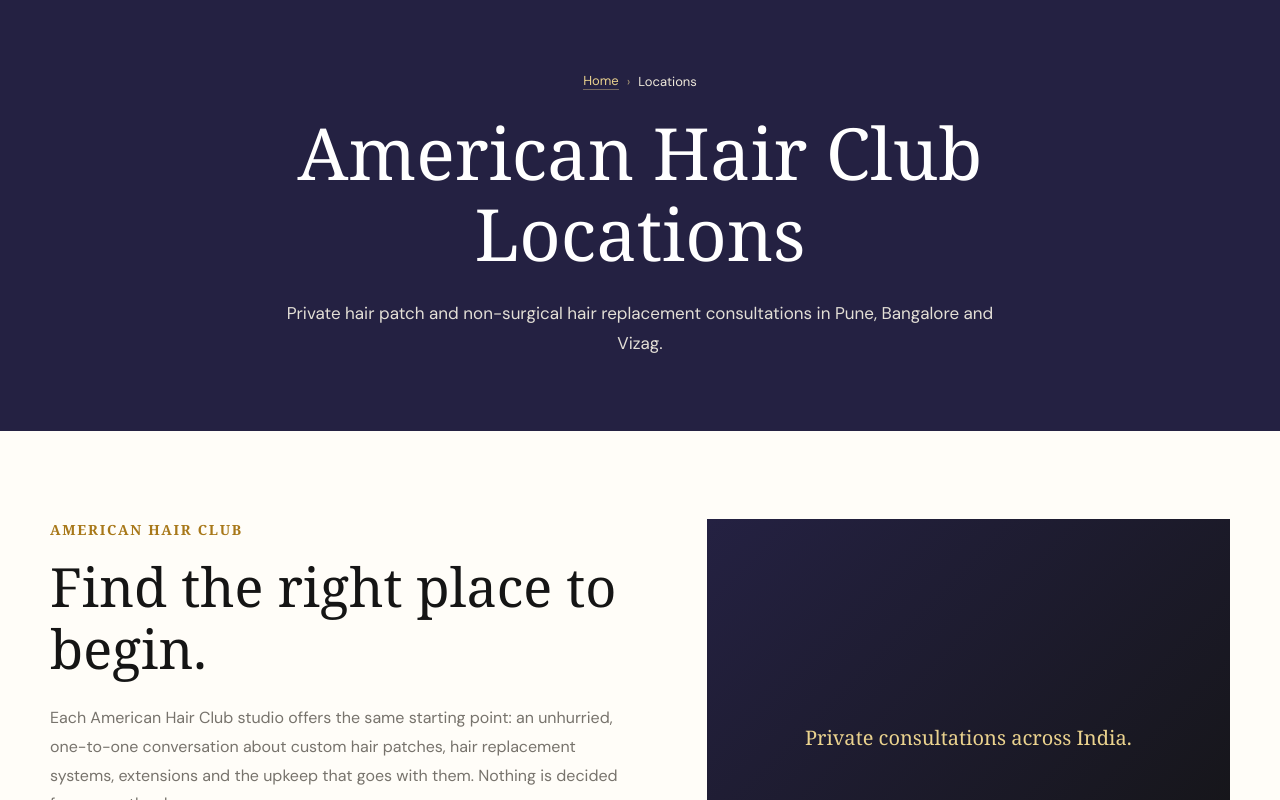
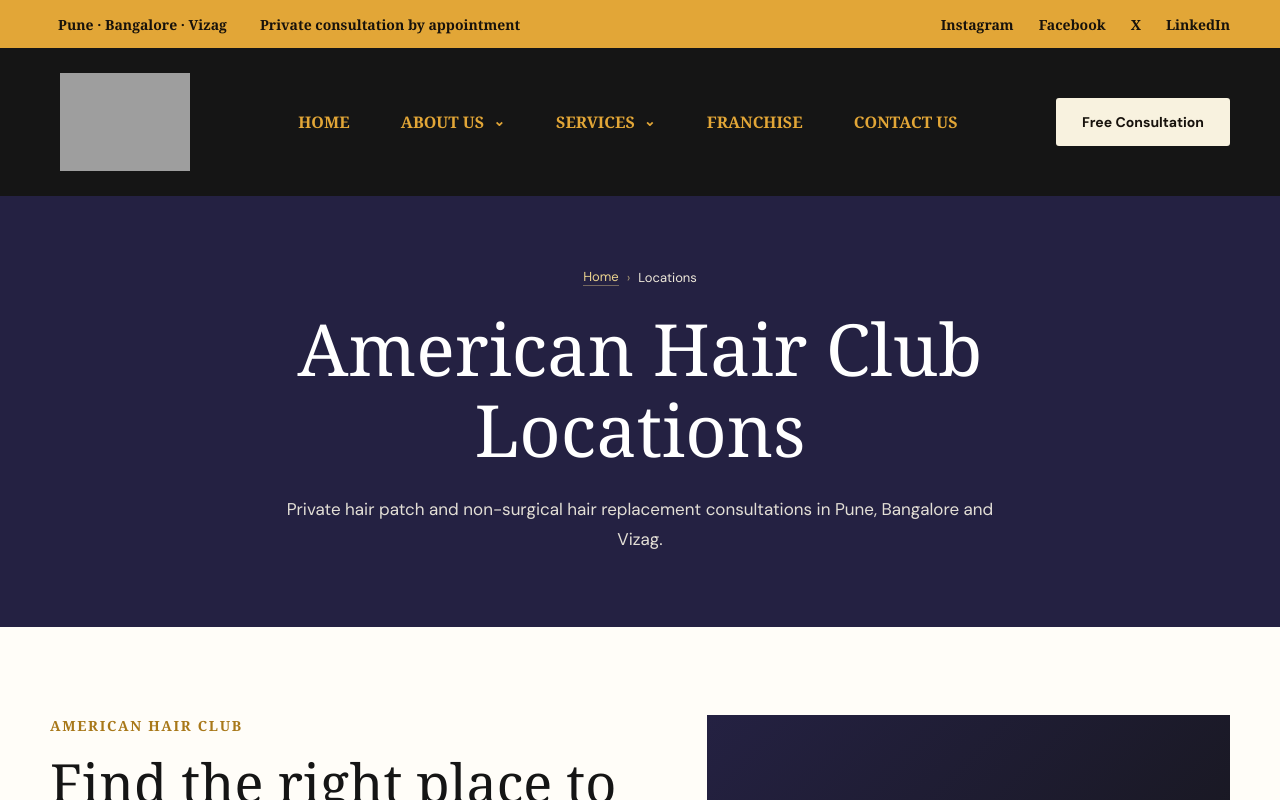
Before and after one commit to hr8976/americanhairclinic, a Next.js app: page /locations in a window 1280 px wide. Shown: the top 800 px of the page. Built offline with nearby package versions, Linux system fonts and the light colour scheme; grey boxes are pictures that could not be loaded.

Commit message:
wrap locations hub in shared site chrome

```diff
--- a/app/locations/page.tsx
+++ b/app/locations/page.tsx
@@ -5,6 +5,7 @@
 import { locations } from "../../data/locations";
 import { buildPageMetadata } from "../../lib/metadata";
 import { canonicalUrl } from "../../lib/site";
+import { SiteFrame } from "../../components/site-chrome";
 import {
   breadcrumbNode,
   buildGraph,
@@ -41,7 +42,8 @@
 
 export default function LocationsPage() {
   return (
-    <main>
+    <SiteFrame>
+      <main>
       <JsonLd id="ld-locations" data={graph} />
 
       <section className="page-hero">
@@ -149,6 +151,7 @@
           </a>
         </div>
       </section>
-    </main>
+      </main>
+    </SiteFrame>
   );
 }
```
